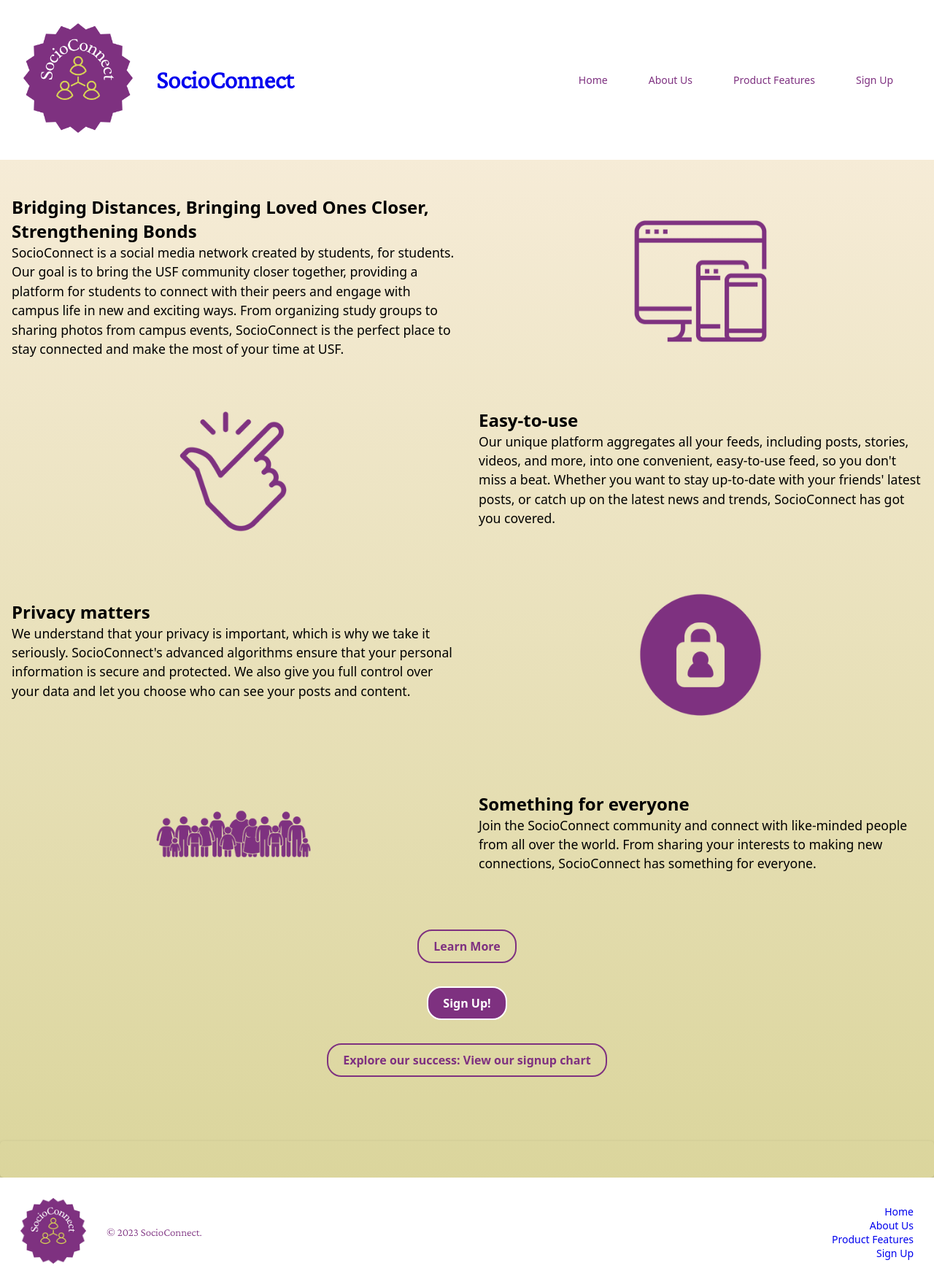
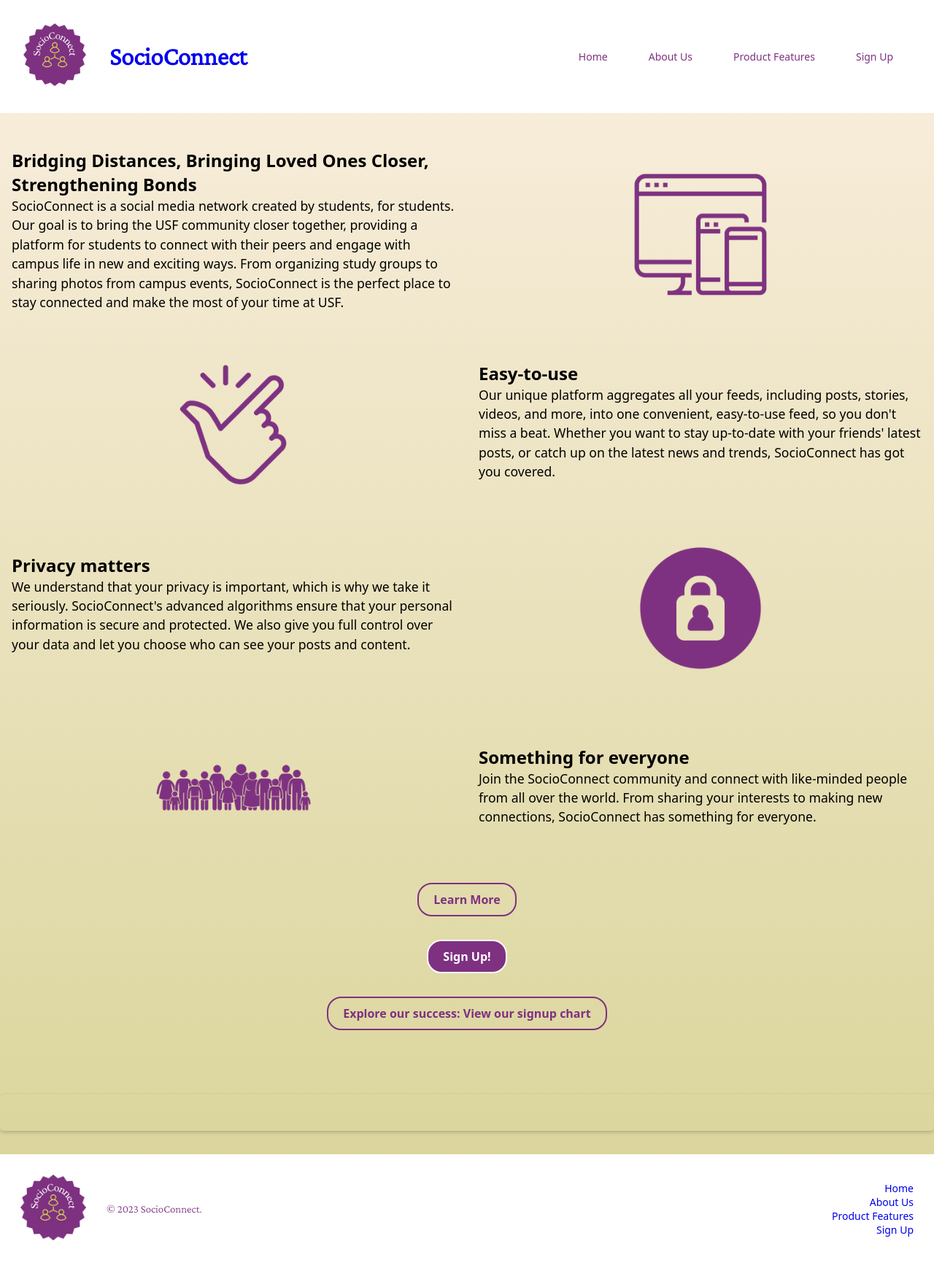
Before and after one commit to repneuable/socioConnect, a Flask app: page / in a window 1280 px wide. Shown: the whole page at 73% size. After the commit the page ends 1700 px from the top, so only its background shows below. Run offline with Flask 3, Linux system fonts and the light colour scheme; some libraries are stand-ins or nearby versions.

Commit message:
Add signup.css stylesheet + chart <div> wrapper

```diff
--- a/templates/index.html
+++ b/templates/index.html
@@ -9,6 +9,7 @@
     <script src="https://code.jquery.com/jquery-3.6.0.min.js"></script>
     <script src="https://cdn.jsdelivr.net/npm/chart.js"></script>
     <script src="https://cdnjs.cloudflare.com/ajax/libs/moment.js/2.29.1/moment.min.js"></script>
+    <link rel="stylesheet" type="text/css" href="/static/assets/styles/signup.css">
     <link rel="stylesheet" href="/static/assets/styles/styles.css">
 
     <title>SocioConnect Home</title>
@@ -79,7 +80,7 @@
     <div class="cta"><a href="signup"><button class="cta-btn">Sign Up!</button></a></div>
     <div class="cta"><button id="loadChart" class="learn-more-btn" style="margin-bottom: 2.5em;">Explore our success: View our signup chart</button></div>
     <div id="row-count"></div>
-    <div id="chartContainer"></div><!--class="chart-box"-->
+    <div id="chartContainer" class="chart-box"></div>
 
     <script src="/static/assets/scripts/chart_insert.js"></script>
     <script src="/static/assets/scripts/footer.js"></script>
```
